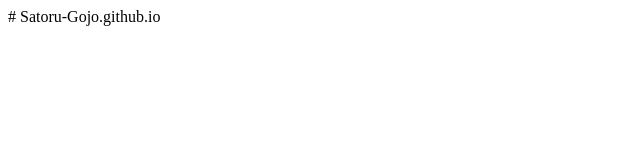
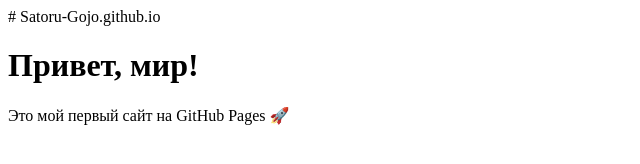
Before and after one commit to SatoruGojo-code/Satoru-Gojo.github.io, a plain HTML site: page index.html in a window 1280 px wide. Shown: the whole page, without its empty margins (0-640 px from the left). Drawn offline with Linux system fonts and the light colour scheme.

Commit message:
Update index.html

```diff
--- a/index.html
+++ b/index.html
@@ -1 +1,12 @@
 # Satoru-Gojo.github.io
+<!DOCTYPE html>
+<html>
+<head>
+  <meta charset="UTF-8">
+  <title>Мой первый сайт</title>
+</head>
+<body>
+  <h1>Привет, мир!</h1>
+  <p>Это мой первый сайт на GitHub Pages 🚀</p>
+</body>
+</html>
```
